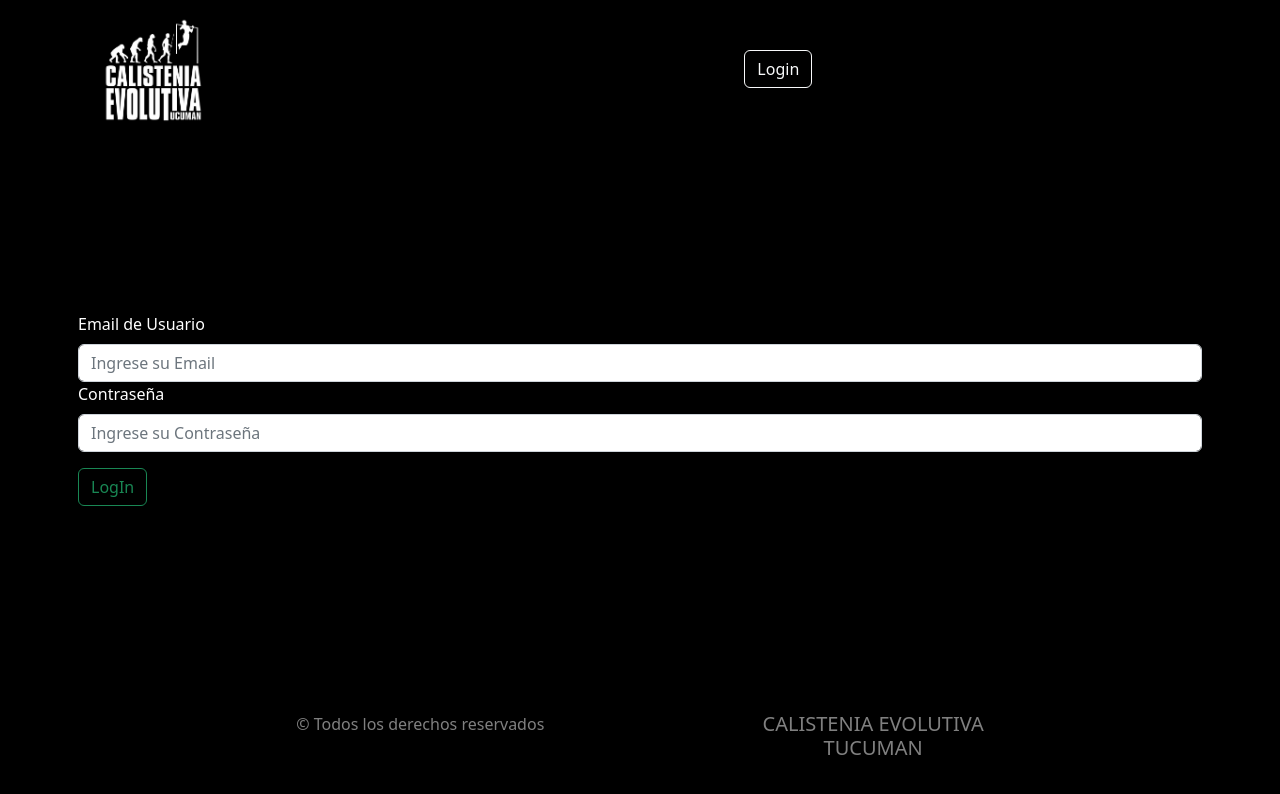
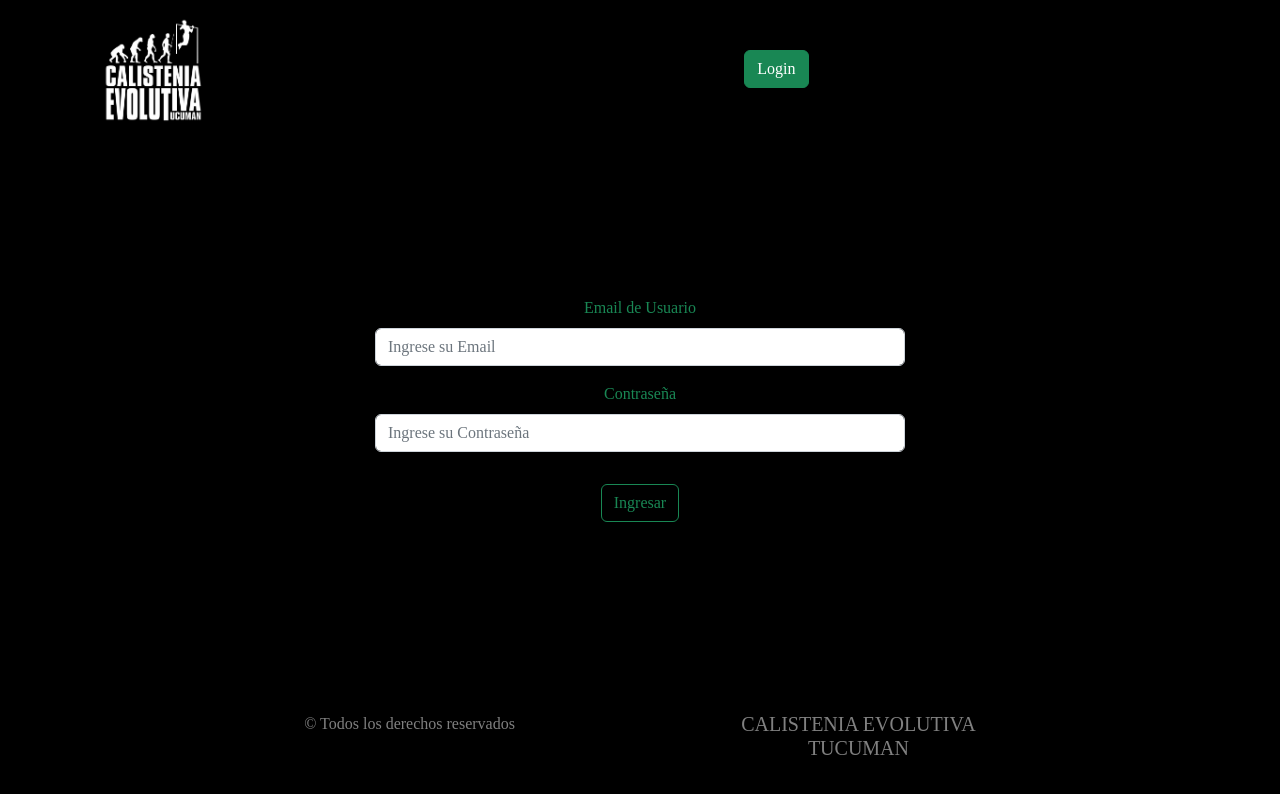
Before and after one commit to jlpereyra22/Calistenia-Evolutiva-Front, a React (Create React App) app: page /loginUser in a window 1280 px wide. Shown: the top 794 px of the page. Built offline with nearby package versions, Linux system fonts and the light colour scheme.

Commit message:
cambio de font familiy, color de textos y se arreglo un error de validaciones desde el back en editarcaja

```diff
--- a/src/app.css
+++ b/src/app.css
@@ -40,9 +40,13 @@ background-image: linear-gradient(317deg, #0e0109 0%, #000000 50%, #000008 100%)
 }
 
 .font{
-  font-family: 'Montserrat', sans-serif;
+  font-family: 'Alkatra', cursive;
 }
 
 .inputSearch{
   width: 45%;
 }
+
+.inputLogin{
+  width: 50%;
+}
--- a/src/components/commons/Footer.jsx
+++ b/src/components/commons/Footer.jsx
@@ -2,7 +2,7 @@ import { Container } from "react-bootstrap";
 
 const Footer = () => {
   return (
-    <section className="bg-black text-light">
+    <section className="bg-black text-light font">
       <Container className="text-center p-2">
         <section className="d-flex justify-content-evenly my-4 text-white-50">
           <div>
--- a/src/components/commons/Menu.jsx
+++ b/src/components/commons/Menu.jsx
@@ -14,7 +14,7 @@ const Menu = (props) => {
     navegacion("/");
   };
   return (
-    <section className="bg-black">
+    <section className="bg-black font">
       <Container className="p-3">
         <Navbar
           bg="black"
@@ -30,18 +30,18 @@ const Menu = (props) => {
           <Col lg={5}>
             {props.UsuarioLogueado.Usuario ? (
               <>
-                <NavLink className="btn text-light" to="/administrar">
+                <NavLink className="btn text-light m-1" to="/administrar">
                   Administrar
                 </NavLink>
-                <NavLink className="btn text-light" to="administrar/caja">
+                <NavLink className="btn text-light m-1" to="administrar/caja">
                   Caja Diaria
                 </NavLink>
-                <Button variant="danger" onClick={logout}>
+                <Button variant="outline-danger" className="m-1" onClick={logout}>
                   LogOut
                 </Button>
               </>
             ) : (
-              <NavLink className="btn text-light" to="/loginUser">
+              <NavLink className="btn btn-outline-success " to="/loginUser">
                 Login
               </NavLink>
             )}
--- a/src/components/views/Administrador.jsx
+++ b/src/components/views/Administrador.jsx
@@ -25,8 +25,8 @@ const Administrador = () => {
 
 
   return (
-    <section className="bgGradient mainSection">
-      <Container className="text-center p-5 text-white font">
+    <section className="bgGradient mainSection font">
+      <Container className="text-center p-5 text-white">
         <div>
 
         </div>
@@ -35,7 +35,7 @@ const Administrador = () => {
           <hr />
           <Form className="text-start m-2 fs-5">
             <Form.Group className="mb-3 " controlId="formBasicEmail">
-              <Form.Label >Buscar Cliente</Form.Label>
+              <Form.Label className="text-success">Buscar Cliente</Form.Label>
               <Form.Control
                 value={clienteBuscado}
                 onChange={searcher}
--- a/src/components/views/LoginUsser.jsx
+++ b/src/components/views/LoginUsser.jsx
@@ -30,11 +30,11 @@ const LoginUsser = (props) => {
 
 
   return (
-    <section className="mainSection bg-black d-flex flex-column justify-content-center">
-      <Container className=" text-white  p-2">
-        <Form onSubmit={handleSubmit(onSubmit)}>
-          <Form.Group controlId="EmailUsser">
-            <Form.Label>Email de Usuario</Form.Label>
+    <section className="mainSection bg-black d-flex flex-column justify-content-center font">
+      <Container className=" text-white  p-2 d-flex justify-content-center text-center">
+        <Form onSubmit={handleSubmit(onSubmit)} className="inputLogin">
+          <Form.Group controlId="EmailUsser" className="m-3">
+            <Form.Label className="text-success">Email de Usuario</Form.Label>
             <Form.Control
               type="text"
               placeholder="Ingrese su Email"
@@ -55,8 +55,8 @@ const LoginUsser = (props) => {
             </Form.Text>
           </Form.Group>
 
-          <Form.Group className="mb-3" controlId="ContraseñaUsser">
-            <Form.Label>Contraseña</Form.Label>
+          <Form.Group className="m-3" controlId="ContraseñaUsser">
+            <Form.Label className="text-success">Contraseña</Form.Label>
             <Form.Control
               type="password"
               placeholder="Ingrese su Contraseña"
@@ -77,8 +77,8 @@ const LoginUsser = (props) => {
             </Form.Text>
           </Form.Group>
 
-          <Button variant="outline-success" type="submit">
-            LogIn
+          <Button variant="outline-success" type="submit" className="m-3">
+            Ingresar
           </Button>
         </Form>
       </Container>
--- a/src/components/views/cajas/CajaDiaria.jsx
+++ b/src/components/views/cajas/CajaDiaria.jsx
@@ -45,7 +45,7 @@ const CajaDiaria = () => {
   console.log(resultado);
 
   return (
-    <section className="mainSection bgGradient">
+    <section className="mainSection bgGradient font">
       <Container className="text-center text-white my-3 font">
         <div>
           <h2>Caja Diaria</h2>
--- a/src/components/views/cajas/FormEditarCaja.jsx
+++ b/src/components/views/cajas/FormEditarCaja.jsx
@@ -49,14 +49,14 @@ const FormEditarCaja = () => {
   console.log(id);
   const navegacion = useNavigate()
   return (
-    <section className="mainSection bgGradient">
+    <section className="mainSection bgGradient font">
       <Container>
         <div className="text-center text-white">
           <h2>Asiento Diario</h2>
           <hr />
         </div>
         <div>
-          <Form className="text-white" onSubmit={handleSubmit(onSubmit)}>
+          <Form className="text-success" onSubmit={handleSubmit(onSubmit)}>
             <Form.Group className="mb-3" controlId="formNombre">
               <Form.Label>Nombre</Form.Label>
               <Form.Control
--- a/src/components/views/cajas/FormIngresoCaja.jsx
+++ b/src/components/views/cajas/FormIngresoCaja.jsx
@@ -25,14 +25,14 @@ const FormIngresoCaja = () => {
   };
   const navegacion = useNavigate()
   return (
-    <section className="mainSection bgGradient">
+    <section className="mainSection bgGradient font">
       <Container>
         <div className="text-center text-white">
           <h2>Asiento Diario</h2>
           <hr />
         </div>
         <div>
-          <Form className="text-white" onSubmit={handleSubmit(onSubmit)}>
+          <Form className="text-success" onSubmit={handleSubmit(onSubmit)}>
             <Form.Group className="mb-3" controlId="formNombre">
               <Form.Label>Nombre</Form.Label>
               <Form.Control
--- a/src/components/views/socios/AgregarCliente.jsx
+++ b/src/components/views/socios/AgregarCliente.jsx
@@ -36,14 +36,14 @@ const AgregarCliente = () => {
   };
   const navegacion = useNavigate();
   return (
-    <section className="bg-black">
+    <section className="bg-black font">
       <Container>
         <div className="text-center text-white">
           <h2>Agregar Cliente </h2>
           <hr />
         </div>
         <div>
-          <Form className="text-white" onClick={handleSubmit(onSubmit)}>
+          <Form className="text-success" onClick={handleSubmit(onSubmit)}>
             <Form.Group className="mb-3" controlId="inputNombre">
               <Form.Label>Nombre y Apellido</Form.Label>
               <Form.Control
--- a/src/components/views/socios/EditarCliente.jsx
+++ b/src/components/views/socios/EditarCliente.jsx
@@ -44,14 +44,14 @@ const EditarCliente = () => {
   };
   const navegacion = useNavigate()
   return (
-    <section className="bg-black">
+    <section className="bg-black font">
       <Container>
         <div className="text-center text-white">
           <h2>Modificar Cliente </h2>
           <hr />
         </div>
         <div>
-          <Form className="text-white" onSubmit={handleSubmit(onSubmit)}>
+          <Form className="text-success" onSubmit={handleSubmit(onSubmit)}>
             <Form.Group className="mb-3" controlId="inputNombre">
               <Form.Label>Nombre y Apellido</Form.Label>
               <Form.Control
```
